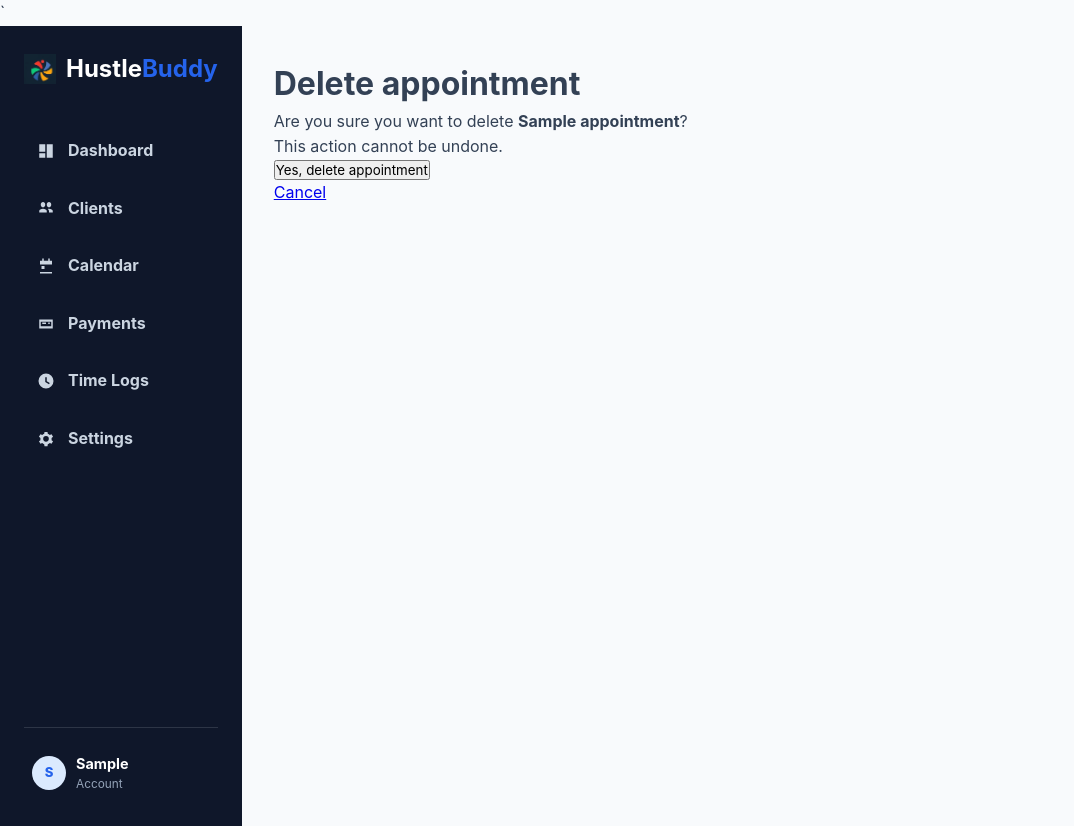
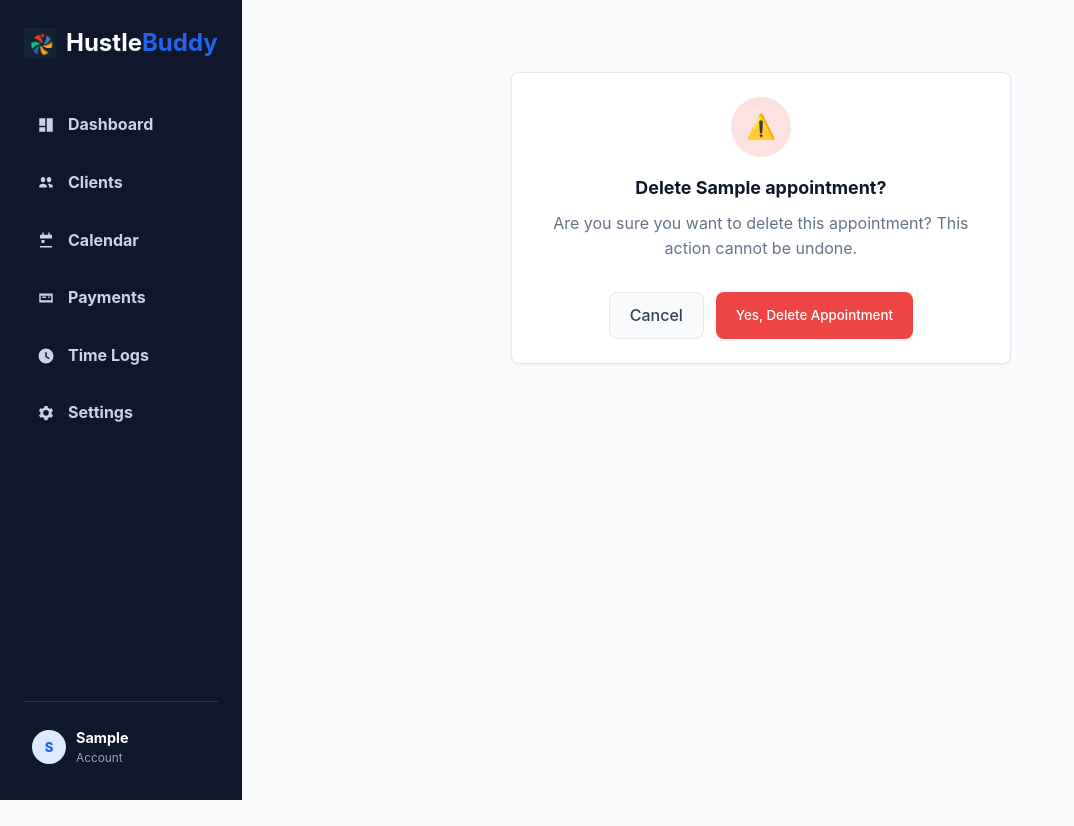
Before and after one commit to bradleyngwx-dot/HustleBuddy, a Django app: page /appointments/1/delete/ in a window 1280 px wide. Shown: the whole page, without its empty margins (0-1074 px from the left). After the commit the page ends 800 px from the top, so only its background shows below. Run offline with Django 5.2, Linux system fonts and the light colour scheme; a user stored in the database is signed in; tables that the repository leaves empty hold one stand-in row (values such as "Sample post").

Commit message:
updating delete appointment ui and removing empty white space above the tabs when scrolling to the top

```diff
--- a/core/static/core/css/style.css
+++ b/core/static/core/css/style.css
@@ -25,10 +25,16 @@
     font-family: 'Inter', -apple-system, BlinkMacSystemFont, "Segoe UI", Roboto, sans-serif;
 }
 
+html {
+    background-color: var(--bg-light);
+    overscroll-behavior-y: none;
+}
+
 body {
     background-color: var(--bg-light);
     color: var(--text-main);
     line-height: 1.6;
+    overscroll-behavior-y: none;
 }
 
 /* --- Layouts --- */
--- a/core/templates/core/base.html
+++ b/core/templates/core/base.html
@@ -1,4 +1,4 @@
-`{% load static %}
+{% load static %}
 <!DOCTYPE html>
 <html lang="en">
 <head>
--- a/core/templates/core/delete_appointment.html
+++ b/core/templates/core/delete_appointment.html
@@ -3,14 +3,20 @@
 {% block title %}Delete appointment - HustleBuddy{% endblock %}
 
 {% block content %}
-    <h1>Delete appointment</h1>
-    <p>Are you sure you want to delete <strong>{{ appointment.title }}</strong>?</p>
-    <p>This action cannot be undone.</p>
+<div class="card" style="max-width: 500px; margin: 40px auto; text-align: center;">
+    <div style="width: 60px; height: 60px; background: #FEE2E2; border-radius: 50%; display: flex; align-items: center; justify-content: center; margin: 0 auto 20px;">
+        <span style="font-size: 24px;">⚠️</span>
+    </div>
 
-    <form method="post">
+    <h2 style="color: var(--navy-base); margin-bottom: 12px;">Delete {{ appointment.title }}?</h2>
+    <p style="color: var(--text-muted); margin-bottom: 30px;">
+        Are you sure you want to delete this appointment? This action cannot be undone.
+    </p>
+
+    <form method="post" style="display: flex; gap: 12px; justify-content: center;">
         {% csrf_token %}
-        <button type="submit">Yes, delete appointment</button>
+        <a href="{% url 'client_detail' appointment.client.id %}" class="btn btn-secondary">Cancel</a>
+        <button type="submit" class="btn btn-danger">Yes, Delete Appointment</button>
     </form>
-
-    <p><a href="{% url 'client_detail' appointment.client.id %}">Cancel</a></p>
+</div>
 {% endblock %}
```
